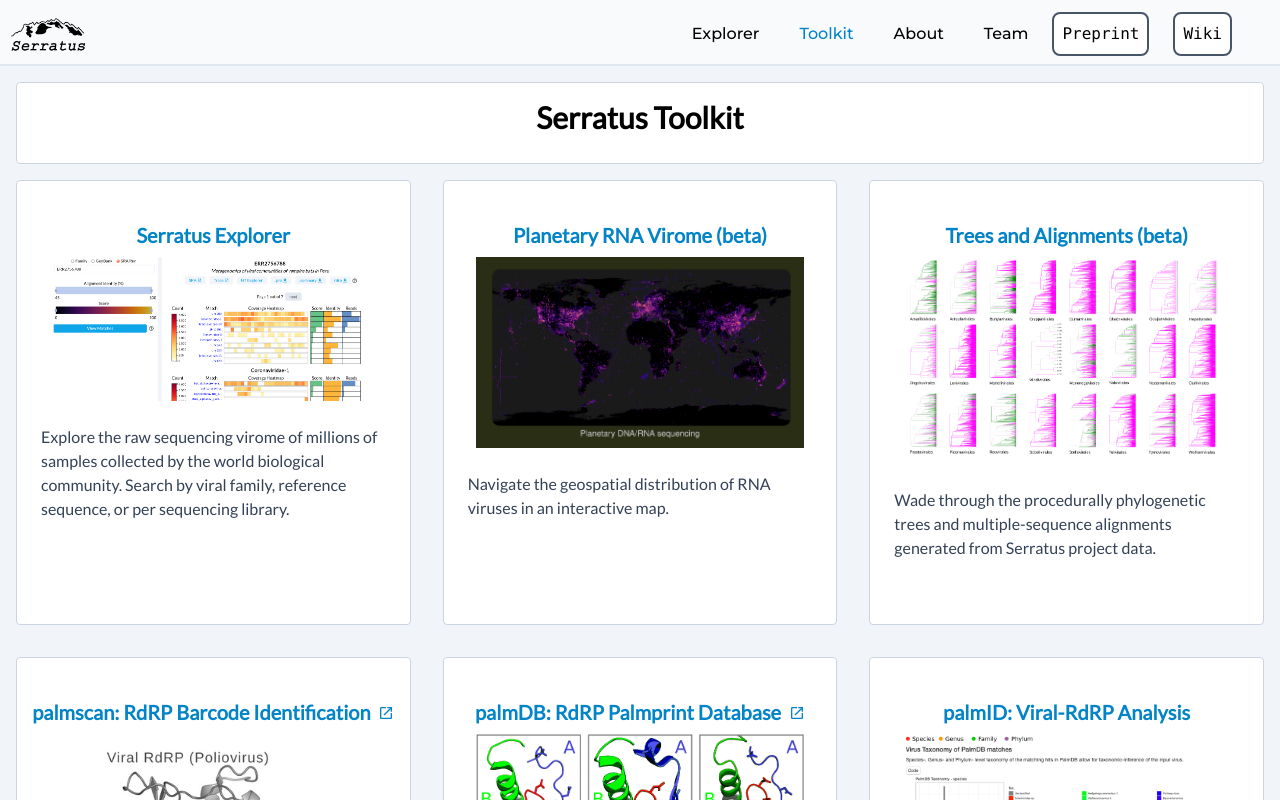
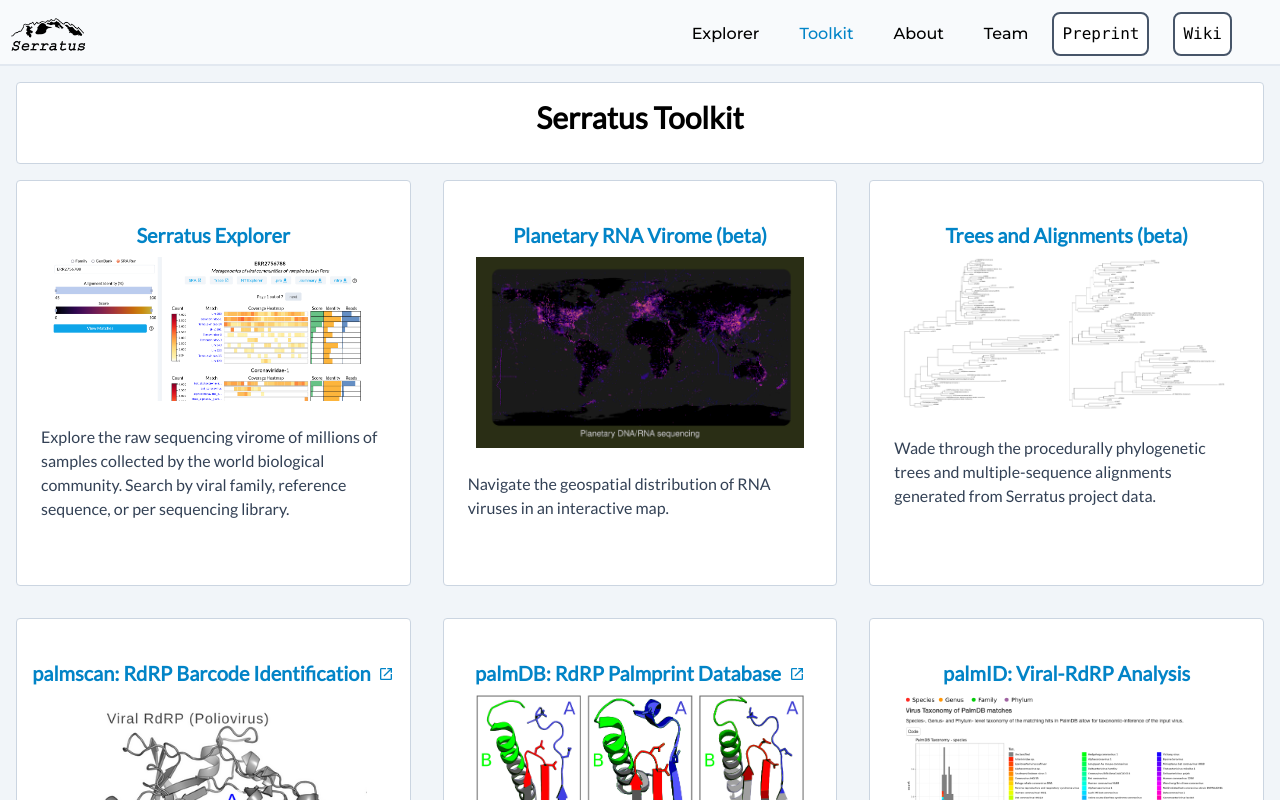
Before and after one commit to serratus-bio/serratus.io, a React (Create React App) app: page /toolkit in a window 1280 px wide. Shown: the top 800 px of the page. Built offline with nearby package versions, Linux system fonts and the light colour scheme.

Commit message:
Update trees screenshot (#164)

```diff
--- a/src/components/ToolIntro.tsx
+++ b/src/components/ToolIntro.tsx
@@ -43,7 +43,7 @@ export const ToolIntro = () => {
                 <AboutCard
                     link={routes.trees.path}
                     title='Trees and Alignments (beta)'
-                    imgTop='/tree_orders.png'
+                    imgTop='/trees_screenshot.png'
                     imgTopAlt='trees screenshot'>
                     <p className='my-2'>
                         Wade through the procedurally phylogenetic trees and multiple-sequence
```
Also changed, not shown: public/tree_orders.png (deleted), public/trees_screenshot.png.
